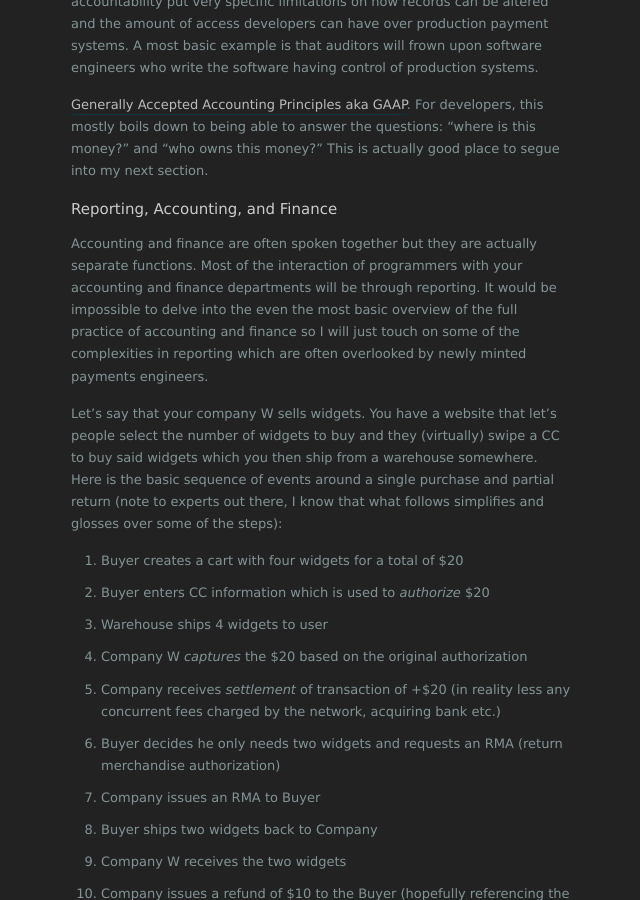
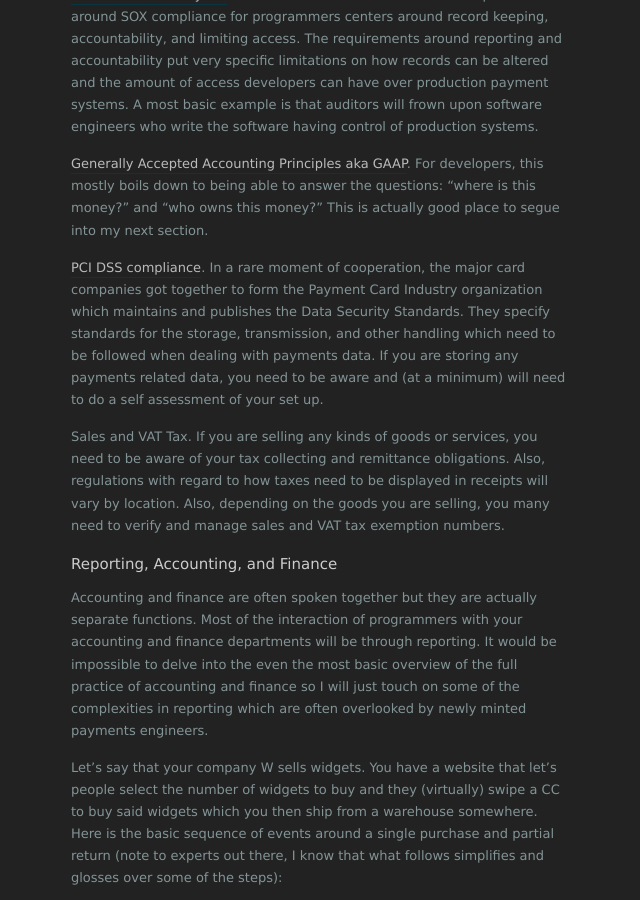
Before and after one commit to danslee/lucid-ops, a Jekyll site: the page built from _posts/2017-03-08-why-are-payment-systems-hard.md, in a window 1280 px wide and 900 px high, scrolled down 2633 px. Shown: the whole window, without its empty margins (319-959 px from the left). Built offline with Jekyll 4.4.1, drawn with Linux system fonts in a browser that asks for light colours; nearby versions of some CDN libraries; comment, search, counter and statistics services are not loaded; some of the changed text lies outside the part shown.

Commit message:
updated with additional regulatory areas

```diff
--- a/_posts/2017-03-08-why-are-payment-systems-hard.md
+++ b/_posts/2017-03-08-why-are-payment-systems-hard.md
@@ -28,6 +28,9 @@ other computer system are:
 This is not exhaustive, but cover the high points. Each of these sections
 could be expanded into a separate article which is something I may do in the
 future.
+
+I revised this article to add in a couple of sections on taxation and PCI
+compliance.
 
 ## Customer Expectations
 
@@ -120,6 +123,20 @@ For developers, this mostly boils down to being able to answer the questions:
 "where is this money?" and "who owns this money?" This is actually good place
 to segue into my next section.
 
+[PCI DSS compliance](https://www.pcisecuritystandards.org). In a rare moment of
+cooperation, the major card companies got together to form the Payment Card
+Industry organization which maintains and publishes the Data Security
+Standards. They specify standards for the storage, transmission, and other
+handling which need to be followed when dealing with payments data. If you are
+storing any payments related data, you need to be aware and (at a minimum) will
+need to do a self assessment of your set up.
+
+Sales and VAT Tax. If you are selling any kinds of goods or services, you need
+to be aware of your tax collecting and remittance obligations. Also,
+regulations with regard to how taxes need to be displayed in receipts will vary
+by location. Also, depending on the goods you are selling, you many need to
+verify and manage sales and VAT tax exemption numbers.
+
 ## Reporting, Accounting, and Finance
 
 Accounting and finance are often spoken together but they are actually separate
```
